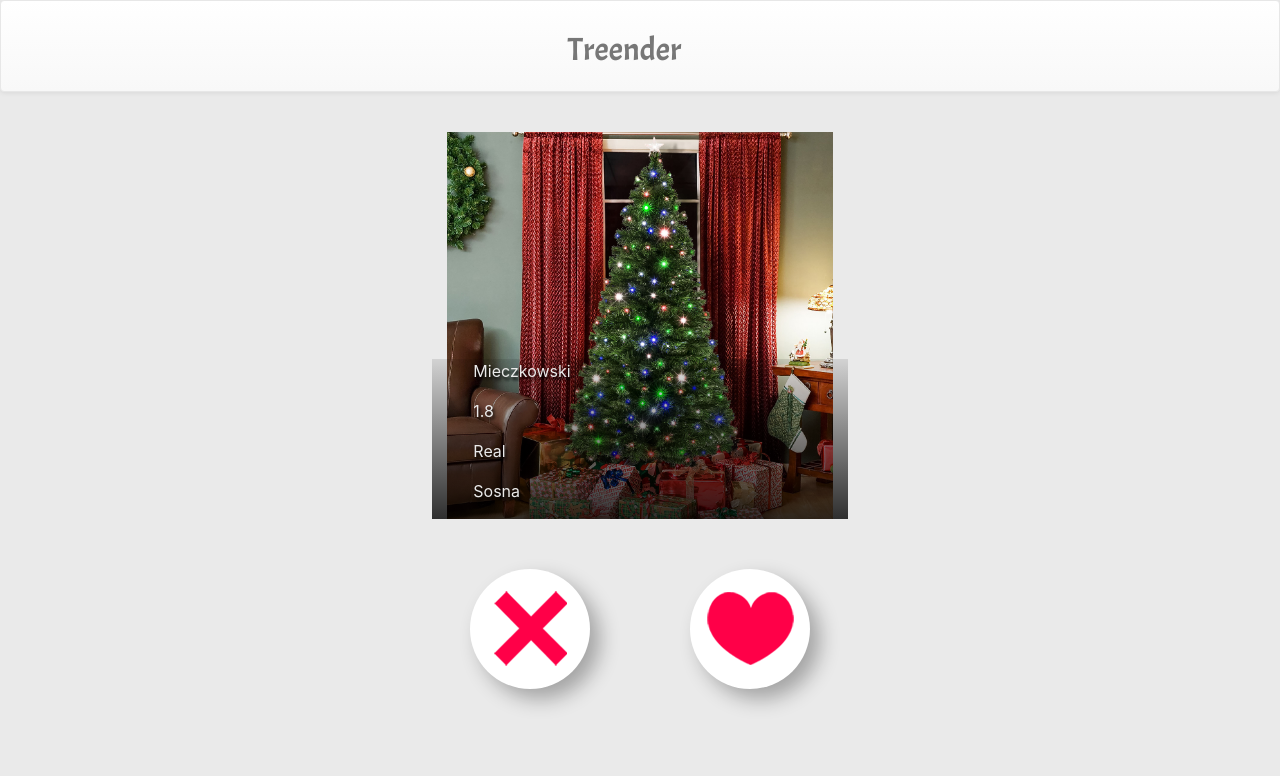
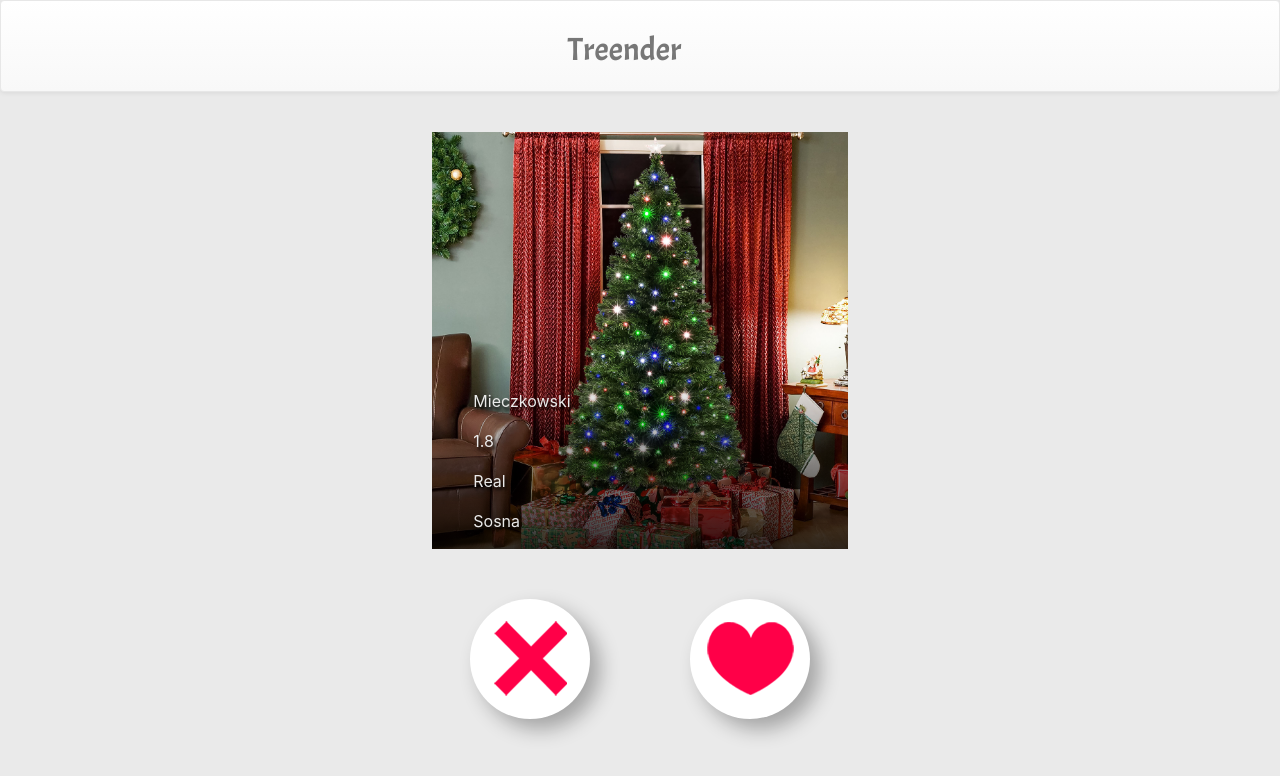
Before and after one commit to mLingoTeam/Treender, a React (Create React App) app in the folder Treender/ClientApp/: page /browse in a window 1280 px wide. Shown: the top 776 px of the page. Built offline with nearby package versions, Linux system fonts and the light colour scheme.

Commit message:
Fuck good programming, we are on hackaton

```diff
--- a/Treender/ClientApp/src/components/Browser.css
+++ b/Treender/ClientApp/src/components/Browser.css
@@ -16,14 +16,15 @@
 
 .treeprof {
   margin-top: 40px;
+  padding: 0 !important;
 }
 .treedata {
-  background: linear-gradient(rgba(0, 0, 0, 0.1), rgba(0, 0, 0, 0.8));
+  background: linear-gradient(rgba(0, 0, 0, 0), rgba(0, 0, 0, 0.8));
   position: absolute;
   bottom: 0;
   left: 0;
   right: 0;
-  padding: 0 10%;
+  padding: 4% 10% 0;
   text-shadow: 0.1em 0.2em 0.2em black;
   color: #eaeaea;
 }
--- a/Treender/ClientApp/src/components/Browser.js
+++ b/Treender/ClientApp/src/components/Browser.js
@@ -22,7 +22,7 @@ export class Browser extends Component {
 
   render() {
     return (
-      <div className="col-12 d-flex flex-column">
+      <div className="col-12 d-flex flex-column" id="browser">
         <Treeprof tree={this.state} />
         <div className="d-flex justify-content-center">
           <TreeButtons image={ximage} />
--- a/Treender/ClientApp/src/components/TreeButtons.js
+++ b/Treender/ClientApp/src/components/TreeButtons.js
@@ -3,7 +3,12 @@ import React from "react";
 function TreeButtons(props) {
   return (
     <div>
-      <div className="swipeIcon">
+      <div
+        className="swipeIcon"
+        onClick={function() {
+          console.log("click");
+        }}
+      >
         <img src={props.image} />
       </div>
     </div>
--- a/Treender/ClientApp/src/components/Treeprof.js
+++ b/Treender/ClientApp/src/components/Treeprof.js
@@ -1,7 +1,6 @@
 import React from "react";
 
 function Treeprof(props) {
-  console.log(props);
   return (
     <div>
       <div className="offset-1 col-10 offset-md-4 col-md-4 treeprof">
```
